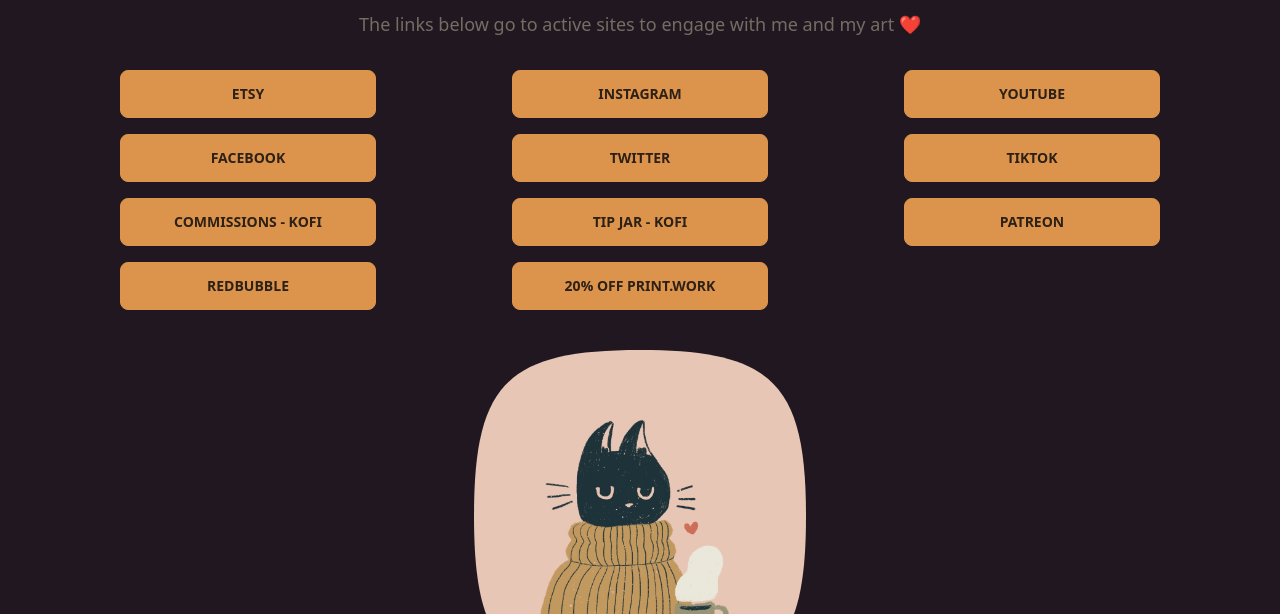
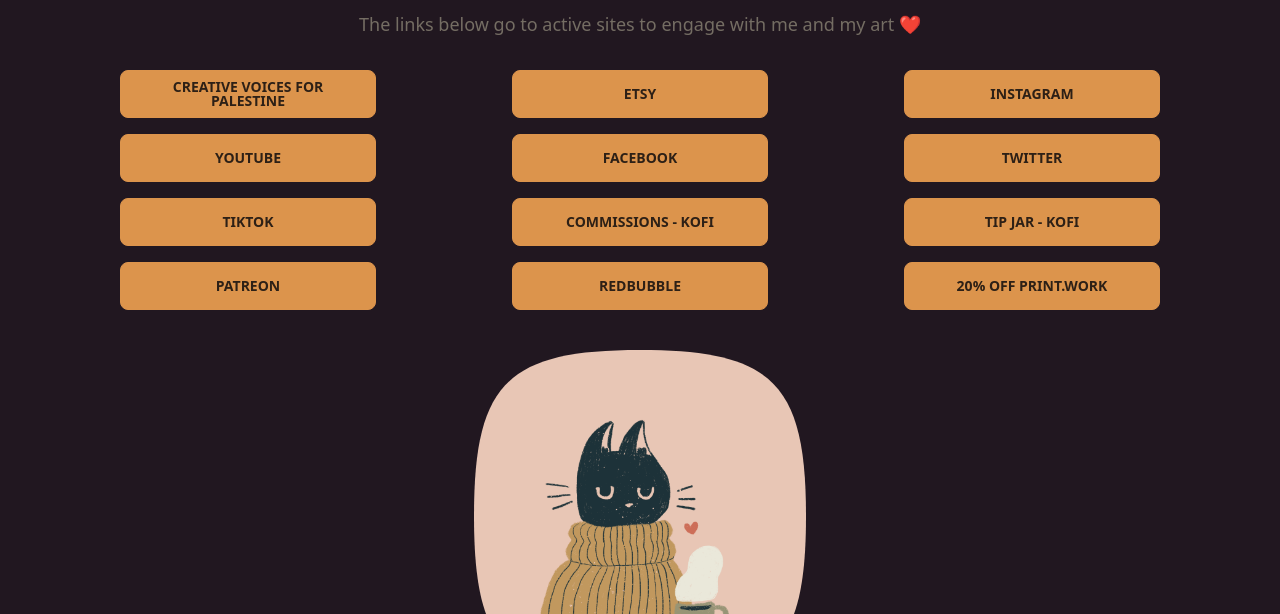
Before and after one commit to snewell92/nicki-shop, an Astro site: page /links in a window 1280 px wide. Shown: the part 186-800 px from the top of the page. Built offline with nearby package versions, Linux system fonts and the light colour scheme; Astro itself is replaced by a stand-in of ours.

Commit message:
Palestine link
Adds creative voices for palestine link

```diff
--- a/src/pages/links.astro
+++ b/src/pages/links.astro
@@ -9,6 +9,7 @@
   <p class="text-center mx-auto my-8 px-8 md:px-0 text-lg">The links below go to active sites to engage with me and my art ❤️</p>
 
   <ul class="grid md:grid-cols-2 lg:grid-cols-3 gap-y-4 gap-x-6 justify-items-center mx-16 mt-4">
+    <a role="button" target="_blank" class="btn btn-primary btn-wide" href="https://www.lacelit.com/event-details/creative-voices-for-palestine-1" aria-label="Creative Voices for Palestine">Creative Voices for Palestine</a>
     <a role="button" target="_blank" class="btn btn-primary btn-wide" href="https://www.etsy.com/shop/NickiNewellArtUK" aria-label="Etsy Shop">Etsy</a>
     <a role="button" target="_blank" class="btn btn-primary btn-wide" href="https://www.instagram.com/nickinewellart" aria-label="Instagram">Instagram</a>
     <a role="button" target="_blank" class="btn btn-primary btn-wide" href="https://www.youtube.com/dillydallydoodles" aria-label="YouTube">YouTube</a>
```
